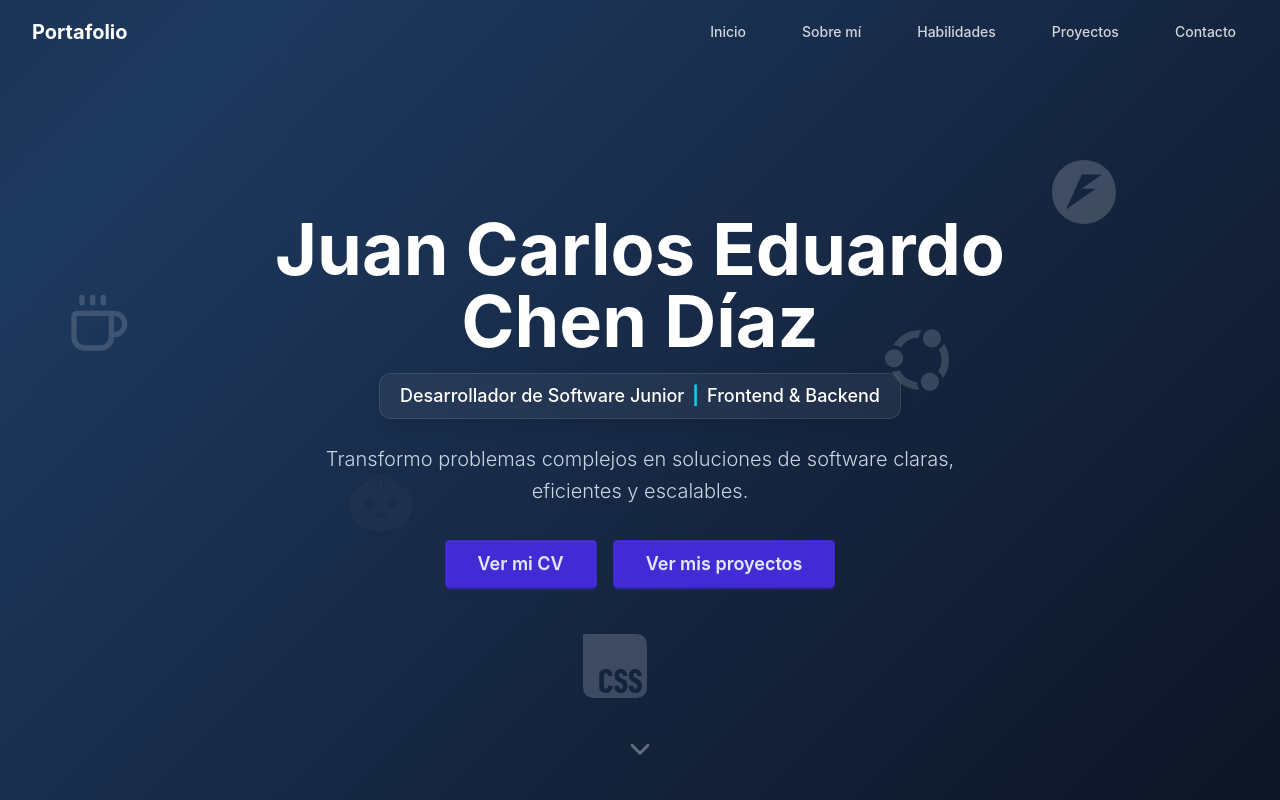
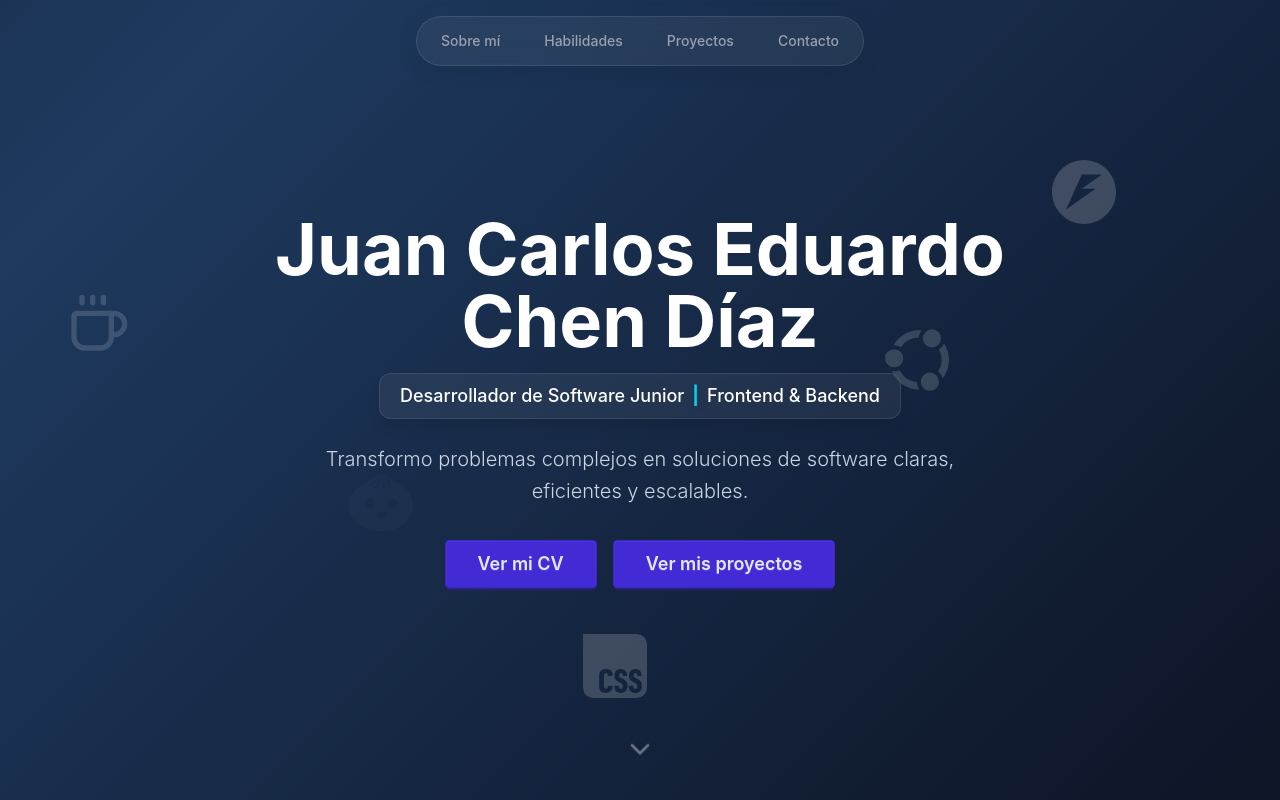
Before and after one commit to Juan-D15/portafolio-web, a React (Vite) app in the folder portafolio-jcd/: page / in a window 1280 px wide. Shown: the top 800 px of the page. Built offline with nearby package versions, Linux system fonts and the light colour scheme.

Commit message:
style: diseño de pildora

```diff
--- a/portafolio-jcd/src/components/Navbar.tsx
+++ b/portafolio-jcd/src/components/Navbar.tsx
@@ -3,7 +3,6 @@ import { Menu, X } from 'lucide-react';
 import { useNavbar } from '../hooks/useNavbar';
 
 const navLinks = [
-  { name: 'Inicio', href: '#inicio' },
   { name: 'Sobre mí', href: '#sobre-mi' },
   { name: 'Habilidades', href: '#habilidades' },
   { name: 'Proyectos', href: '#proyectos' },
@@ -11,64 +10,80 @@ const navLinks = [
 ];
 
 const Navbar = () => {
-  const { isOpen, scrolled, toggleMenu, handleClick } = useNavbar();
+  const { isOpen, scrolled, activeSection, toggleMenu, handleClick } = useNavbar();
 
   return (
-    <nav
-      className={`fixed top-0 left-0 right-0 z-50 transition-all duration-300 border-b ${
-        scrolled
-          ? 'bg-slate-900/50 backdrop-blur-md border-white/10 shadow-lg shadow-black/10'
-          : 'bg-transparent border-transparent'
+    <nav className="fixed top-0 left-0 right-0 z-50 flex justify-center pointer-events-none">
+      {/* Desktop — floating glass pill */}
+      <div
+        className={`hidden md:inline-flex items-center gap-3 mt-4 px-2 py-2 rounded-full border transition-all duration-500 pointer-events-auto navbar-pill ${scrolled
+          ? 'bg-slate-900/60 backdrop-blur-xl border-white/15 shadow-xl shadow-black/20'
+          : 'bg-white/[0.06] backdrop-blur-md border-white/10 shadow-lg shadow-black/10'
           }`}
       >
-      <div className="max-w-7xl mx-auto px-4 sm:px-6 lg:px-8">
-        <div className="flex items-center justify-between h-16">
-          <div className="flex-shrink-0">
-            <span className="text-white text-xl font-bold">Portafolio</span>
-          </div>
+        {navLinks.map((link) => {
+          const sectionId = link.href.replace('#', '');
+          const isActive = activeSection === sectionId;
 
-          <div className="hidden md:block">
-            <div className="ml-10 flex items-baseline space-x-8">
-              {navLinks.map((link) => (
+          return (
             <a
               key={link.name}
               href={link.href}
               onClick={(e) => handleClick(e, link.href)}
-                  className="text-gray-300 hover:text-white hover:bg-gray-700 px-3 py-2 rounded-md text-sm font-medium transition-colors duration-200"
+              className={`relative px-4 py-1.5 rounded-full text-sm font-medium transition-all duration-300 ${isActive
+                ? 'text-white bg-white/15 shadow-inner shadow-white/5'
+                : 'text-gray-400 hover:text-white hover:bg-white/10'
+                }`}
             >
               {link.name}
             </a>
-              ))}
-            </div>
+          );
+        })}
       </div>
 
-          <div className="md:hidden">
+      {/* Mobile — hamburger button (top-right) */}
+      <div className="md:hidden absolute top-4 right-4 pointer-events-auto">
         <button
           onClick={toggleMenu}
-              className="text-gray-300 hover:text-white p-2"
+          className={`p-2.5 rounded-full border transition-all duration-300 ${isOpen
+            ? 'bg-white/15 backdrop-blur-xl border-white/20 text-white'
+            : scrolled
+              ? 'bg-slate-900/60 backdrop-blur-xl border-white/15 text-gray-300 shadow-lg shadow-black/20'
+              : 'bg-white/[0.06] backdrop-blur-md border-white/10 text-gray-300 shadow-lg shadow-black/10'
+            }`}
         >
-              {isOpen ? <X size={24} /> : <Menu size={24} />}
+          {isOpen ? <X size={22} /> : <Menu size={22} />}
         </button>
       </div>
-        </div>
-      </div>
 
-      {isOpen && (
-        <div className="md:hidden bg-slate-900/80 backdrop-blur-md border-b border-white/10">
-          <div className="px-2 pt-2 pb-3 space-y-1 sm:px-3">
-            {navLinks.map((link) => (
+      {/* Mobile — dropdown glass panel */}
+      <div
+        className={`md:hidden absolute top-16 right-4 min-w-[200px] rounded-2xl border border-white/15 bg-slate-900/70 backdrop-blur-xl shadow-xl shadow-black/30 overflow-hidden pointer-events-auto transition-all duration-300 origin-top-right ${isOpen
+          ? 'opacity-100 scale-100 translate-y-0'
+          : 'opacity-0 scale-90 -translate-y-2 pointer-events-none'
+          }`}
+      >
+        <div className="p-2 space-y-1">
+          {navLinks.map((link) => {
+            const sectionId = link.href.replace('#', '');
+            const isActive = activeSection === sectionId;
+
+            return (
               <a
                 key={link.name}
                 href={link.href}
                 onClick={(e) => handleClick(e, link.href)}
-                className="text-gray-300 hover:text-white hover:bg-gray-700 block px-3 py-2 rounded-md text-base font-medium transition-colors duration-200"
+                className={`block px-4 py-2.5 rounded-xl text-sm font-medium transition-all duration-200 ${isActive
+                  ? 'text-white bg-white/15'
+                  : 'text-gray-400 hover:text-white hover:bg-white/10'
+                  }`}
               >
                 {link.name}
               </a>
-            ))}
+            );
+          })}
         </div>
       </div>
-      )}
     </nav>
   );
 };
```
Lines whose indentation alone changed are shown as unchanged.
